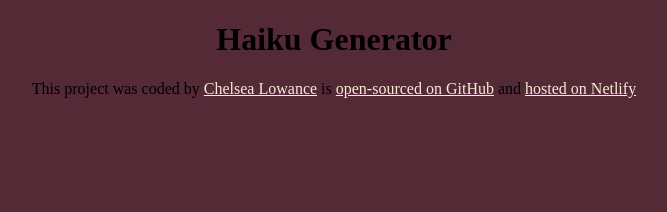
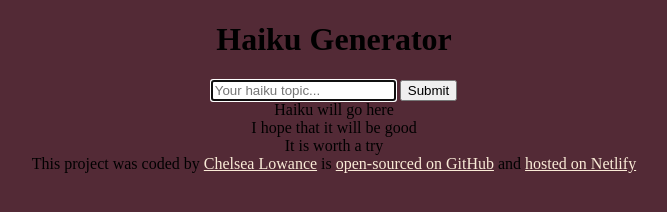
Before and after one commit to clowance/Haiku-Generator, a plain HTML site: page index.html in a window 1280 px wide. Shown: the whole page, without its empty margins (306-973 px from the left). Drawn offline with Linux system fonts and the light colour scheme.

Commit message:
added html content

```diff
--- a/index.html
+++ b/index.html
@@ -7,7 +7,25 @@
     <title>Haiku Generator</title>
   </head>
   <body>
-    <h1>Haiku Generator</h1>
+    <header>
+      <h1>Haiku Generator</h1>
+    </header>
+    <main>
+      <form>
+        <input
+          type="text"
+          placeholder="Your haiku topic..."
+          autofocus
+          required
+          autocomplete="off"
+        />
+        <input type="submit" />
+      </form>
+      <div>
+        Haiku will go here<br />I hope that it will be good<br />It is worth a
+        try
+      </div>
+    </main>
     <footer>
       This project was coded by
       <a href="https://github.com/clowance" target="_blank">Chelsea Lowance</a>
```
